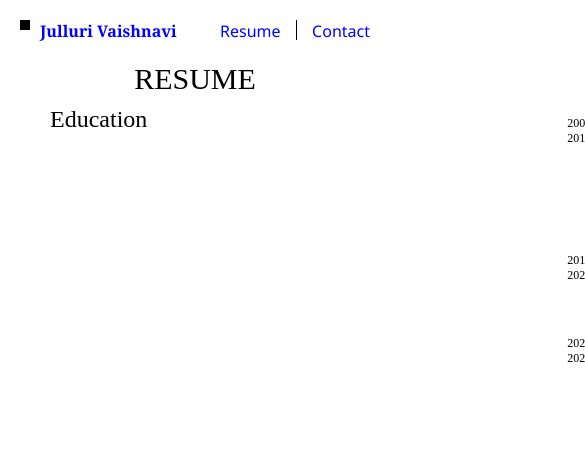
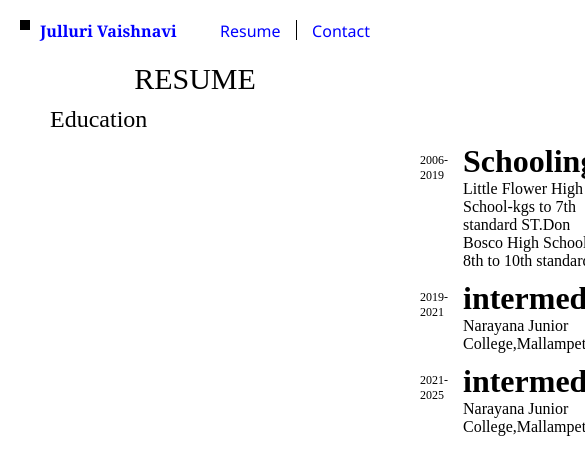
Before and after one commit to vaishnavijulluri/responsive, a plain HTML site: page resume.html in a window 390 px wide. Shown: the top 474 px of the page, 585 px wide, since content can reach past the window. Drawn offline with Linux system fonts and the light colour scheme.

Commit message:
yes-commit

```diff
--- a/style.css
+++ b/style.css
@@ -260,6 +260,13 @@ a {
     display: flex;
   }
 
+@media(max-width:728px){
+  #main-resume{
+    display: flex;
+    flex-direction: column;
+  }
+}
+
   #masters{
     margin-left: 420px;
     display: flex;
```
Also changed, not shown: resume.html (+3 -3 lines).
